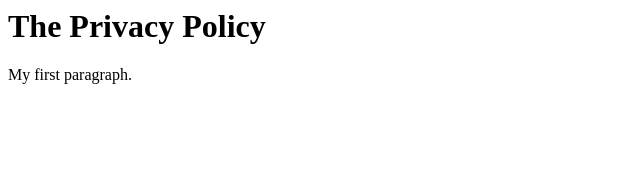
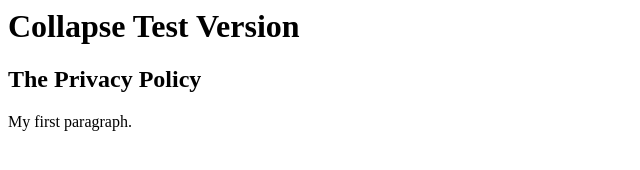
Before and after one commit to OlivineDeveloper/CollapseTestVersion.PrivacyPolicy, a plain HTML site: page index.html in a window 1280 px wide. Shown: the whole page, without its empty margins (0-640 px from the left). Drawn offline with Linux system fonts and the light colour scheme.

Commit message:
Update index.html

```diff
--- a/index.html
+++ b/index.html
@@ -1,5 +1,6 @@
 <head>
-<title>Collapsed Test Version</title>
-  <h1>The Privacy Policy</h1>
+<title>Privacy Policy</title>
+  <h1>Collapse Test Version</h1>
+  <h2>The Privacy Policy</h2>
 </head>
 <p>My first paragraph.</p>
```
